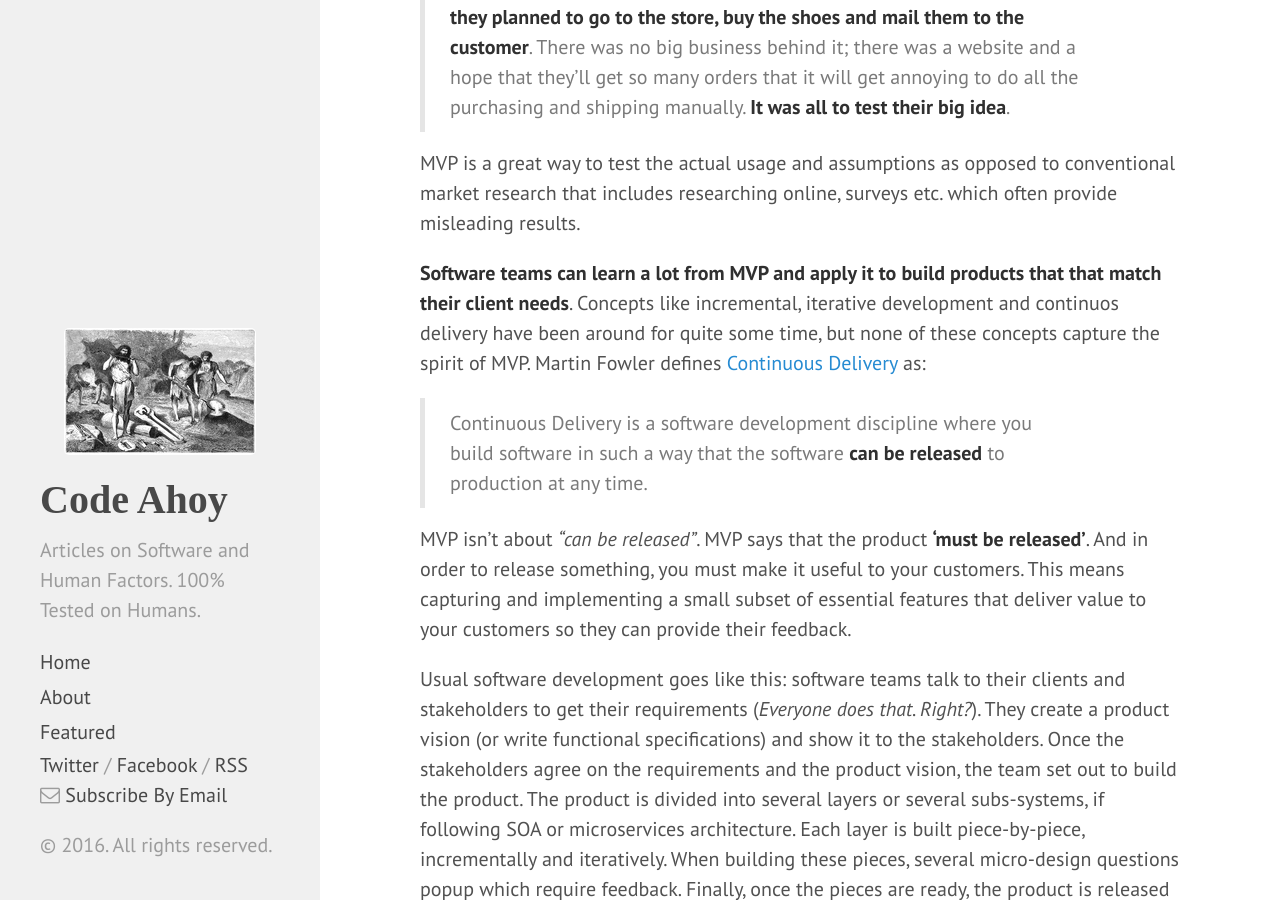
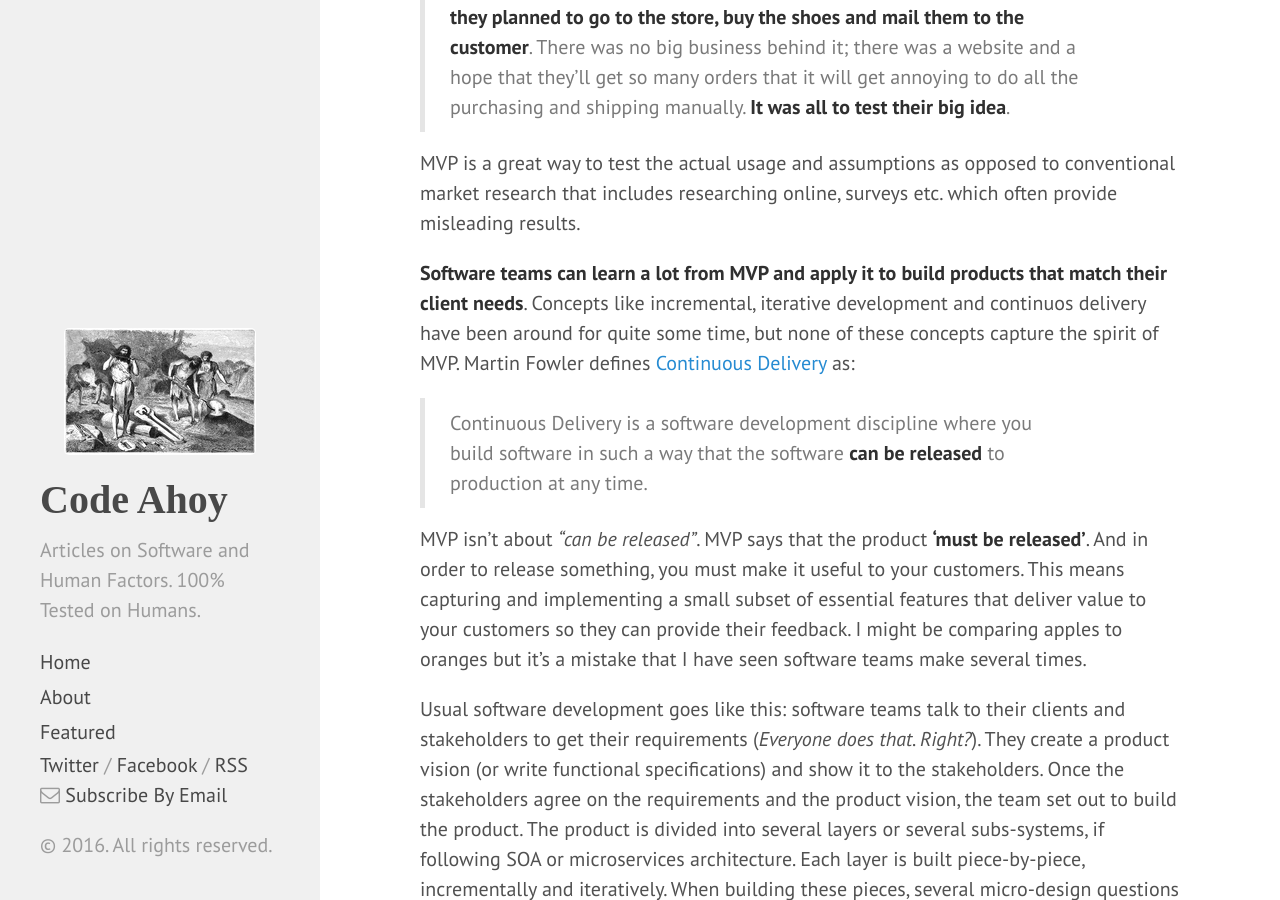
Before and after one commit to talk2viren/umermansoor.github.io, a Jekyll site: the page built from _posts/2016-05-07-minimum-viable-product-lessons-for-software-teams.md, in a window 1280 px wide and 900 px high, scrolled down 784 px. Built offline with Jekyll 4.4.1, drawn with Linux system fonts in a browser that asks for light colours; nearby versions of some CDN libraries; a script that is not in the unit is left out; comment, search, counter and statistics services are not loaded.

Commit message:
typos fixed

```diff
--- a/_posts/2016-05-07-minimum-viable-product-lessons-for-software-teams.md
+++ b/_posts/2016-05-07-minimum-viable-product-lessons-for-software-teams.md
@@ -19,11 +19,11 @@
 
 MVP is a great way to test the actual usage and assumptions as opposed to conventional market research that includes researching online, surveys etc. which often provide misleading results.
 
-**Software teams can learn a lot from MVP and apply it to build products that that match their client needs**. Concepts like incremental, iterative development and continuos delivery have been around for quite some time, but none of these concepts capture the spirit of MVP. Martin Fowler defines [Continuous Delivery](http://martinfowler.com/bliki/ContinuousDelivery.html) as:
+**Software teams can learn a lot from MVP and apply it to build products that match their client needs**. Concepts like incremental, iterative development and continuos delivery have been around for quite some time, but none of these concepts capture the spirit of MVP. Martin Fowler defines [Continuous Delivery](http://martinfowler.com/bliki/ContinuousDelivery.html) as:
 
 > Continuous Delivery is a software development discipline where you build software in such a way that the software **can be released** to production at any time.
 
-MVP isn't about *"can be released"*. MVP says that the product **'must be released'**. And in order to release something, you must make it useful to your customers. This means capturing and implementing a small subset of essential features that deliver value to your customers so they can provide their feedback.
+MVP isn't about *"can be released"*. MVP says that the product **'must be released'**. And in order to release something, you must make it useful to your customers. This means capturing and implementing a small subset of essential features that deliver value to your customers so they can provide their feedback. I might be comparing apples to oranges but it's a mistake that I have seen software teams make several times.
 
 Usual software development goes like this: software teams talk to their clients and stakeholders to get their requirements (*Everyone does that. Right?*). They create a product vision (or write functional specifications) and show it to the stakeholders. Once the stakeholders agree on the requirements and the product vision, the team set out to build the product. The product is divided into several layers or several subs-systems, if following SOA or microservices architecture. Each layer is built piece-by-piece, incrementally and iteratively. When building these pieces, several micro-design questions popup which require feedback. Finally, once the pieces are ready, the product is released to the customer. The client **always flips and ask for changes or new features**. Depending on how well the team captured and modeled their requirements, the rework could take weeks or months!
 
```
